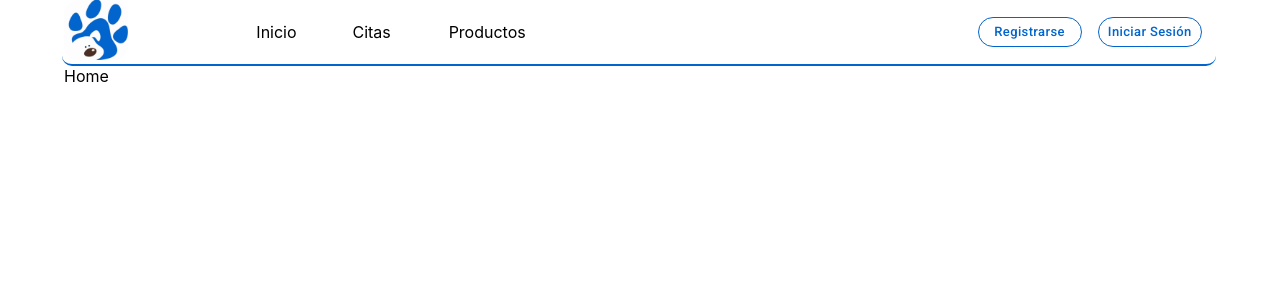
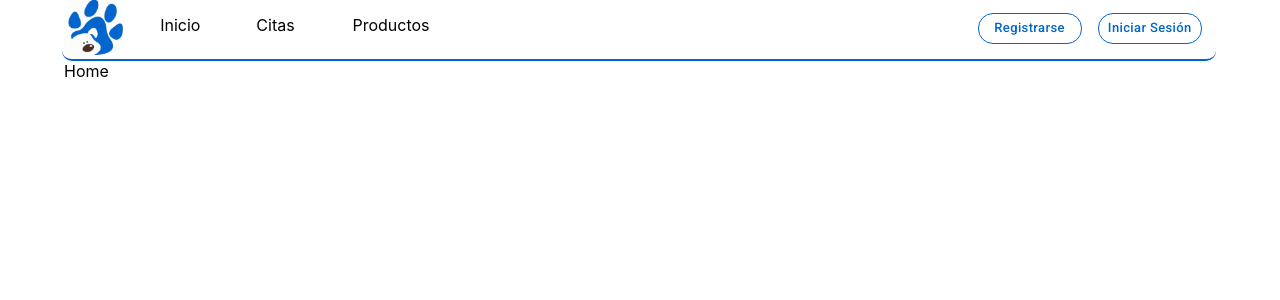
Before and after one commit to VicSan9/Little-Doggies-App, a React (Create React App) app in the folder frontend/: page / in a window 1280 px wide. Shown: the top 300 px of the page. Built offline with nearby package versions, Linux system fonts and the light colour scheme.

Commit message:
Update Navbar.js

```diff
--- a/frontend/src/components/Navbar.js
+++ b/frontend/src/components/Navbar.js
@@ -1,4 +1,4 @@
-import { Button, Container, Grid } from "@mui/material"
+import { Box, Button, Container, Grid } from "@mui/material"
 import { Link } from "react-router-dom"
 
 export default function Navbar() {
@@ -8,46 +8,70 @@ export default function Navbar() {
                 <Grid container
                       sx={{
                         borderRadius: '10px',
-                        borderBottom: '2px solid #0265CD'}}
+                        borderBottom: '2px solid #0265CD'
+                        }}
                       spacing= '2'
                       direction='row'
                       justifyContent='flex-start'
-                      alignItems='center'>
-                    <Grid item xs='3' sm='2' lg='2' md='2' xl='2'>
+                      alignItems="strech">
+                    <Grid item xs='3' sm='2' lg='1' md='1' xl='1'>
                         <img  src={process.env.PUBLIC_URL + "/LDLogo.png"} alt="logo"
-                              height='60vh' />
+                              height='55vh' />
                     </Grid>
-                    <Grid item xs='2' sm='2' lg='1' md='1' xl='1'>
+                    <Grid   item xs='2' sm='2' lg='1' md='1' xl='1'
+                            sx={{backgroundColor: '#ffffff',
+                                '&:hover': {
+                                    backgroundColor: 'primary.main',
+                                    opacity: [1, 1, 1]}
+                                }}>
+                        <Box mt='15px'>
                             <Link   href="#"
                                     to='/'
+                                    mt='15px'
                                     style={{
                                         textDecoration: "none",
-                                    color: "#000",
+                                        color: "#000000",
                                         fontWeight: "inherit"
                                     }}> Inicio
                             </Link>
+                        </Box>
                     </Grid>
-                    <Grid item xs='2' sm='2' lg='1' md='1' xl='1'>
+                    <Grid   item xs='2' sm='2' lg='1' md='1' xl='1'
+                            sx={{backgroundColor: '#ffffff',
+                            '&:hover': {
+                                backgroundColor: 'primary.main',
+                                opacity: [1, 1, 1]}
+                            }}>
+                        <Box mt='15px'>
                             <Link   href="#"
                                     to='/citas'
                                     style={{
                                         textDecoration: "none",
-                                    color: "#000",
+                                        color: "#000000",
                                         fontWeight: "inherit"
                                     }}> Citas
                             </Link>
+                        </Box>
+
                     </Grid>
-                    <Grid item xs='2' sm='2' lg='1' md='1' xl='1'>
+                    <Grid   item xs='2' sm='2' lg='1' md='1' xl='1'
+                            sx={{backgroundColor: '#ffffff',
+                            '&:hover': {
+                                backgroundColor: 'primary.main',
+                                opacity: [1, 1, 1]}
+                            }}>
+                        <Box mt='15px'>
                             <Link   href="#"
                                     to='/productos'
                                     style={{
                                         textDecoration: "none",
-                                    color: "#000",
+                                        color: "#000000",
                                         fontWeight: "inherit"
                                     }}> Productos
                             </Link>
+                        </Box>
                     </Grid>
-                    <Grid item xs='0' sm='0' lg='4' md='3' xl='4'>
+                    <Grid item xs='0' sm='0' lg='5' md='4' xl='5'>
                     </Grid>
                     <Grid item xs='2' sm='3' lg='3' md='4' xl='3'>
                         <Grid   container
@@ -60,6 +84,7 @@ export default function Navbar() {
                                         size='small'
                                         sx={{color:'#0265CD',
                                             width:'104px',
+                                            mt:'13px',
                                             borderColor:'#0265CD',
                                             borderRadius:'15px',
                                             textTransform:'none'}}>
@@ -77,6 +102,7 @@ export default function Navbar() {
                                         size='small'
                                         sx={{color:'#0265CD',
                                             width:'104px',
+                                            mt:'13px',
                                             borderColor:'#0265CD',
                                             borderRadius:'15px',
                                             textTransform:'none'}}>
```
Lines whose indentation alone changed are shown as unchanged.
